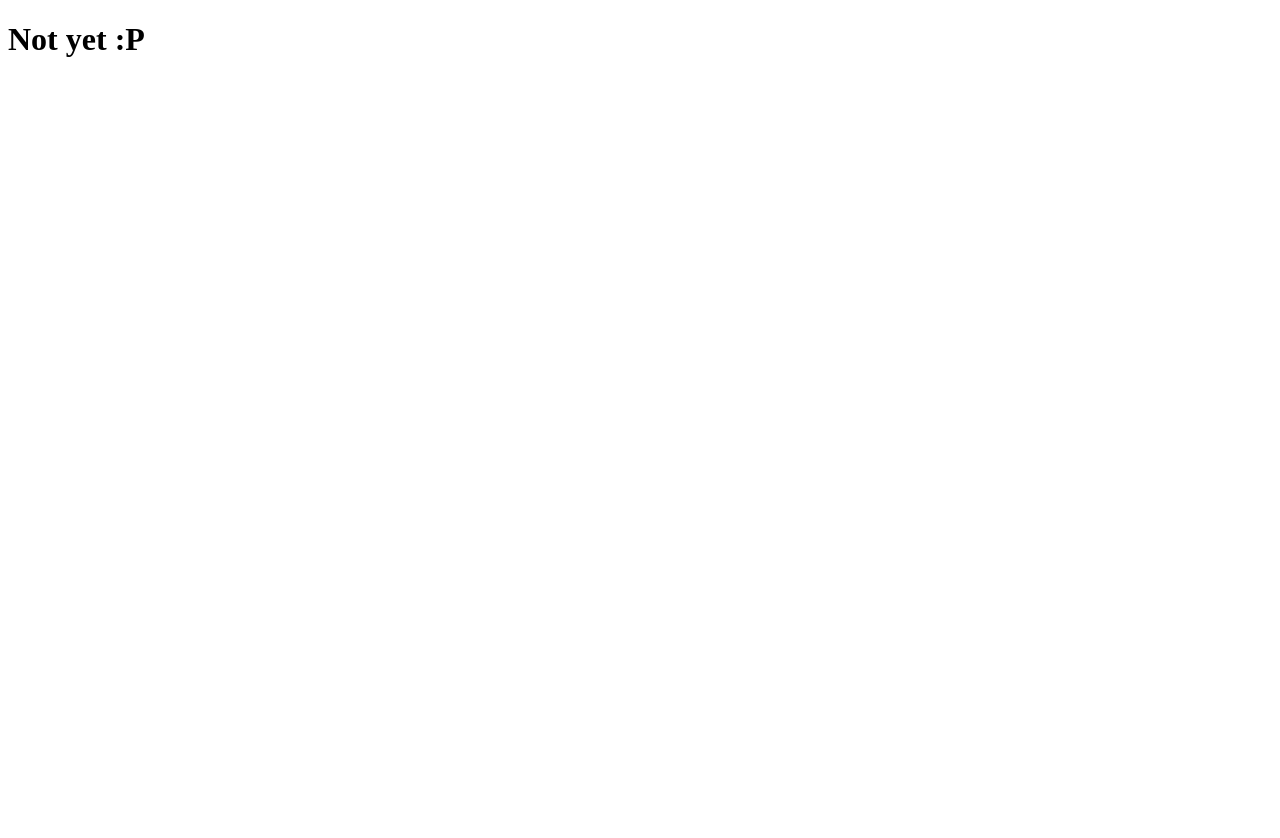
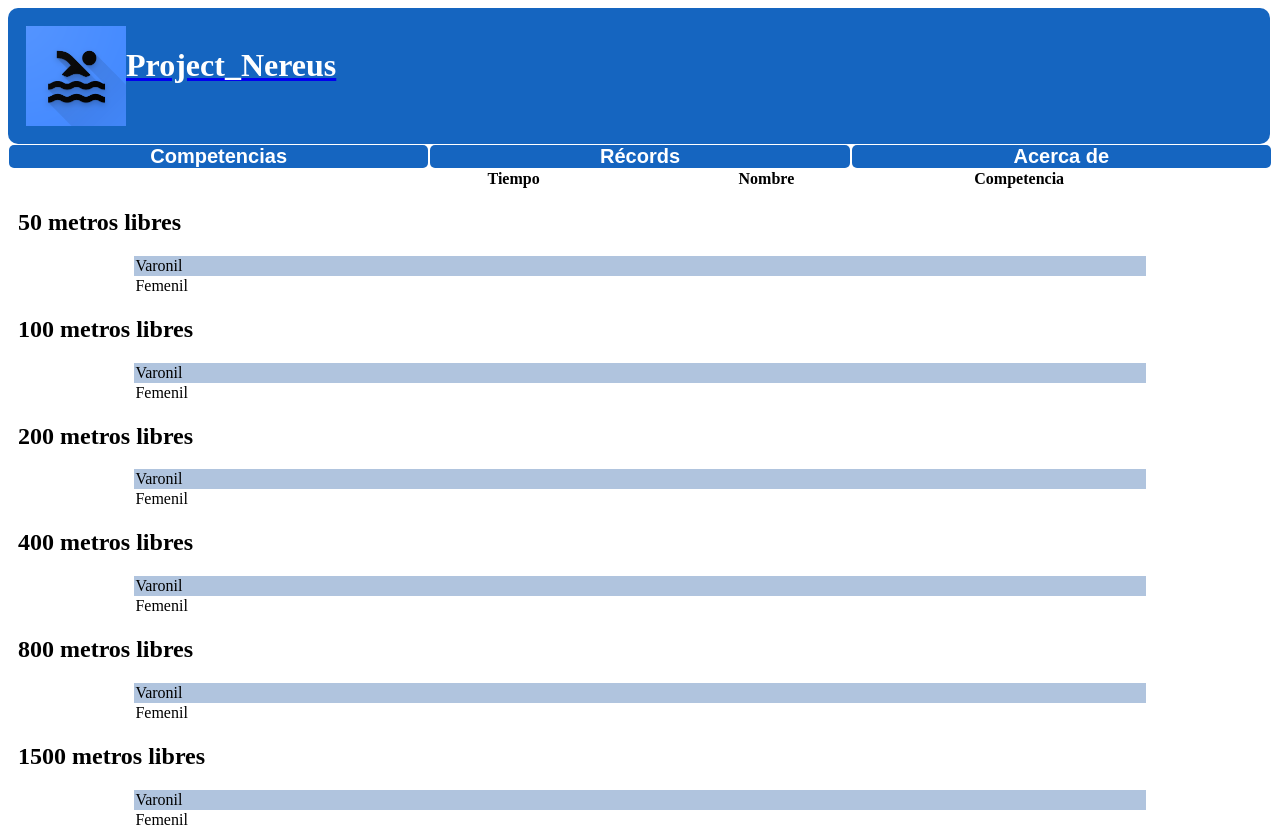
Before and after one commit to TheRaven0/WEB-I_Proyecto_final, a plain HTML site: page records.html in a window 1280 px wide. Before the commit the page ends 800 px from the top, so only its background shows below. Drawn offline with Linux system fonts and the light colour scheme.

Commit message:
Se corrigieron errores de accesibilidad en las páginas de inicio, competencia en curso, acerca de y récords.

```diff
--- /dev/null
+++ b/barra-superior.css
@@ -0,0 +1,16 @@
+.barra_superior {
+    float: left;
+    border-radius: 10px;
+	padding: 18px;
+	width: 97%;
+	background-color: #1565C0;
+}
+
+.barra_superior h1 {
+    text-decoration: none;
+    color: #ffffff;
+}
+
+.barra_superior img{
+    float:left;
+}
--- a/competencia-en-curso.css
+++ b/competencia-en-curso.css
@@ -8,7 +8,7 @@
 
 .navbar table {
     table-layout: fixed;
-    width: 100%;
+    width: 97%;
 }
 
 .navbar a{
@@ -80,7 +80,7 @@
 }
 
 .panel {
-    width: 200px;
+    width: 100%;
     background-color: white;
     display: none;
     overflow: hidden;
@@ -100,3 +100,7 @@ table {
 th {
     background-color: #B0BEC5;
 }
+
+a:link {
+    text-decoration: none;
+}
--- a/index.css
+++ b/index.css
@@ -1,22 +1,6 @@
-.barra_superior {
-    float: left;
-    border-radius: 10px;
-	padding: 18px;
-	width: 97%;
-	background-color: #1565C0;
-}
-
-#log {
-    font: bold 25px Arial;
-    text-decoration: none;
-    color: azure;
-    float: right;
-    margin-right: 3%;
-}
-
 .navbar table {
     table-layout: fixed;
-    width: 100%;
+    width: 97%;
 }
 
 .navbar a{
@@ -44,15 +28,15 @@
     border-radius: 5px;
 }
 
-.sidenav h4 {
-    font-family: Arial;
+.sidenav p {
+    font: bold 17px Arial;
 }
 
 .sidenav a {
     padding: 6px 8px 6px 16px;
     text-decoration: none;
     font: bold 15px Arial;
-    display: inline-block;
+    display: block;
 }
 
 .sidenav a:hover {
@@ -89,17 +73,6 @@
     text-decoration: none;
 }
 
-#link-button {
-    float: right;
-    font: bold 11px Arial;
-    text-decoration: none;
-    background-color: #1565C0;
-    color: #ffffff;
-    padding: 2px 6px 2px 6px;
-    margin-right: 3%;
-    border-radius: 2px;
-}
-
 a:link
 {
 text-decoration:none;
--- /dev/null
+++ b/records.css
@@ -0,0 +1,43 @@
+.barra_superior {
+    float: left;
+    border-radius: 10px;
+	padding: 18px;
+	width: 97%;
+	background-color: #1565C0;
+}
+
+.navbar table {
+    table-layout: fixed;
+    width: 100%;
+}
+
+.navbar a{
+    background-color: #1565C0;
+    color: white;
+    width: 100%;
+    border-radius: 5px;
+    font: bold 20px Arial;
+    text-align: center;
+    text-decoration: none;
+    display: inline-block;
+}
+
+.navbar a:hover{
+    background-color: darkblue;
+}
+
+table {
+    width: 80%;
+    margin-left: auto;
+    margin-right: auto;
+    table-layout: fixed;
+    border-spacing: unset;
+}
+
+.varonil {
+    background-color: lightsteelblue;
+}
+
+h2 {
+    margin-left: 10px;
+}
--- a/records.html
+++ b/records.html
@@ -1,11 +1,149 @@
 <!DOCTYPE html>
-<html>
+<html lang="es">
 <head>
     <meta charset="utf-8" />
-    <title>Récords</title>
-
+    <title>Page Title</title>
+    <link rel="stylesheet" type="text/css" media="screen" href="records.css" />
+    <link rel="stylesheet" type="text/css" href="barra-superior.css">
+    <link rel="icon" type="image/png" href="imagenes/icono.png" />
 </head>
 <body>
-    <h1>Not yet :P</h1>
+    <div class="barra_superior">
+        <a href="index.html"><img src="imagenes/logo.png" border="0" width="100" height="100" alt="Logo de la organización."></a>
+        <a href="index.html"><h1>Project_Nereus</h1></a>
+    </div>
+
+    <div class="navbar">
+            <table>
+                <tr>
+                    <th><a href="Competencias.html">Competencias</a></th>
+                    <th><a href="records.html">Récords</a></th>
+                    <th><a href="acerca-de.html">Acerca de</a></th>
+                </tr>
+            </table>
+    </div>
+
+    <table>
+        <tr>
+            <th> </th>
+            <th>Tiempo</th>
+            <th>Nombre</th>
+            <th>Competencia</th>
+        </tr>
+    </table>
+
+    <div>
+        <h2>50 metros libres</h2>
+        <table>
+            <tr class="varonil">
+                <td>Varonil</td>
+                <td></td>
+                <td></td>
+                <td></td>
+            </tr>
+
+            <tr>
+                <td>Femenil</td>
+                <td></td>
+                <td></td>
+                <td></td>
+            </tr>
+        </table>
+    </div>
+
+    <div>
+        <h2>100 metros libres</h2>
+        <table>
+            <tr class="varonil">
+                <td>Varonil</td>
+                <td></td>
+                <td></td>
+                <td></td>
+            </tr>
+
+            <tr>
+                <td>Femenil</td>
+                <td></td>
+                <td></td>
+                <td></td>
+                </tr>
+        </table>
+    </div>
+
+    <div>
+        <h2>200 metros libres</h2>
+        <table>
+            <tr class="varonil">
+                <td>Varonil</td>
+                <td></td>
+                <td></td>
+                <td></td>
+            </tr>
+
+            <tr>
+                <td>Femenil</td>
+                <td></td>
+                <td></td>
+                <td></td>
+            </tr>
+        </table>
+    </div>
+
+    <div>
+        <h2>400 metros libres</h2>
+        <table>
+            <tr class="varonil">
+                <td>Varonil</td>
+                <td></td>
+                <td></td>
+                <td></td>
+            </tr>
+
+            <tr>
+                <td>Femenil</td>
+                <td></td>
+                <td></td>
+                <td></td>
+            </tr>
+            </table>
+    </div>
+
+    <div>
+        <h2>800 metros libres</h2>
+        <table>
+            <tr class="varonil">
+                <td>Varonil</td>
+                <td></td>
+                <td></td>
+                <td></td>
+            </tr>
+
+            <tr>
+                <td>Femenil</td>
+                <td></td>
+                <td></td>
+                <td></td>
+            </tr>
+        </table>
+    </div>
+
+    <div>
+        <h2>1500 metros libres</h2>
+        <table>
+            <tr class="varonil">
+                <td>Varonil</td>
+                <td></td>
+                <td></td>
+                <td></td>
+            </tr>
+
+            <tr>
+                <td>Femenil</td>
+                <td></td>
+                <td></td>
+                <td></td>
+            </tr>
+        </table>
+    </div>
 </body>
 </html>
```
Also changed, not shown: acerca-de.html (+8 -6 lines), competencia-en-curso.html (+37 -36 lines), index.html (+10 -14 lines).
